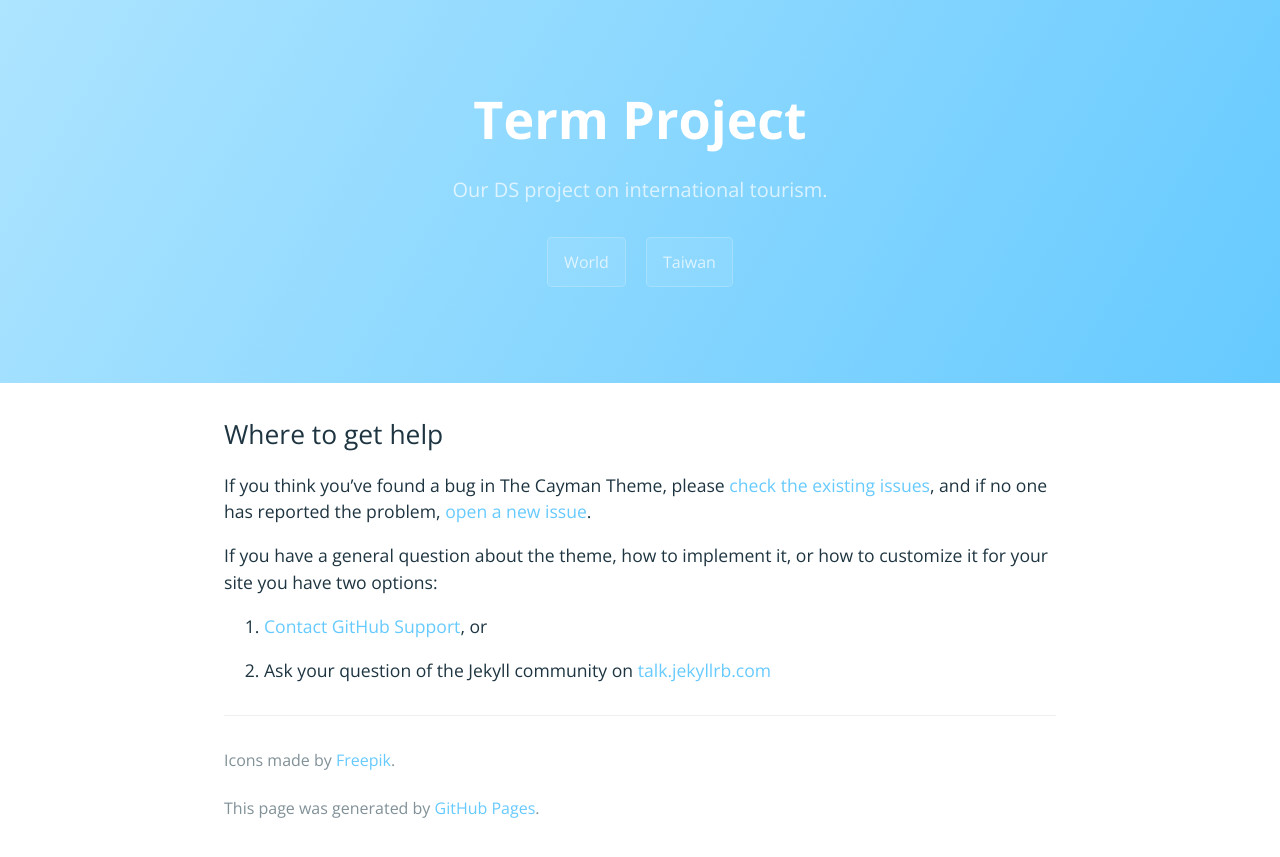
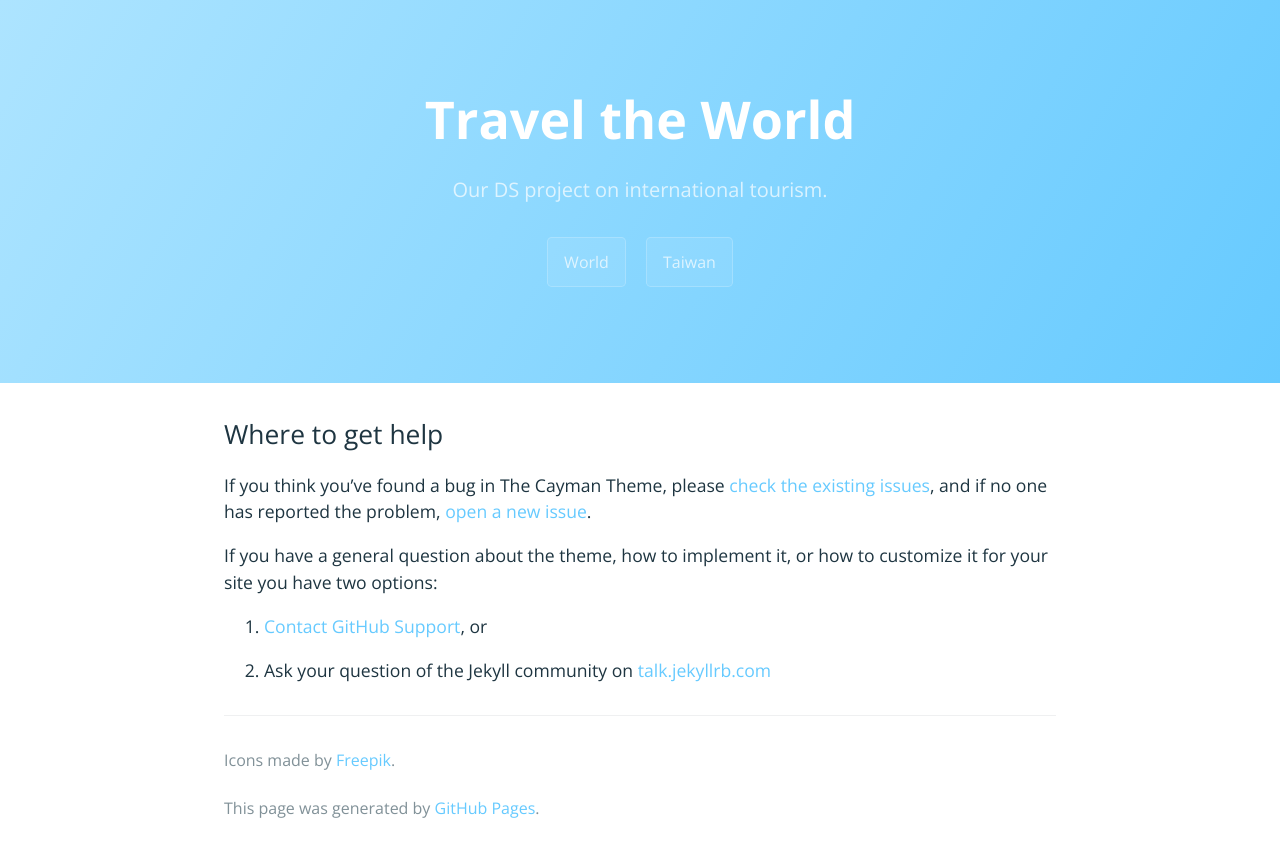
Before and after one commit to rlads2017G1/rlads2017G1.github.io, a Jekyll site: the page built from docs/SUPPORT.md, in a window 1280 px wide. Shown: the top 857 px of the page. Built offline with Jekyll 4.4.1, drawn with Linux system fonts in a browser that asks for light colours; our own code applies the rules of GitHub Pages for plain Markdown files.

Commit message:
Title updated

```diff
--- a/_config.yml
+++ b/_config.yml
@@ -1,4 +1,4 @@
-title: Term Project
+title: Travel the World
 description: Our DS project on international tourism.
 show_downloads: true
 google_analytics:
```
